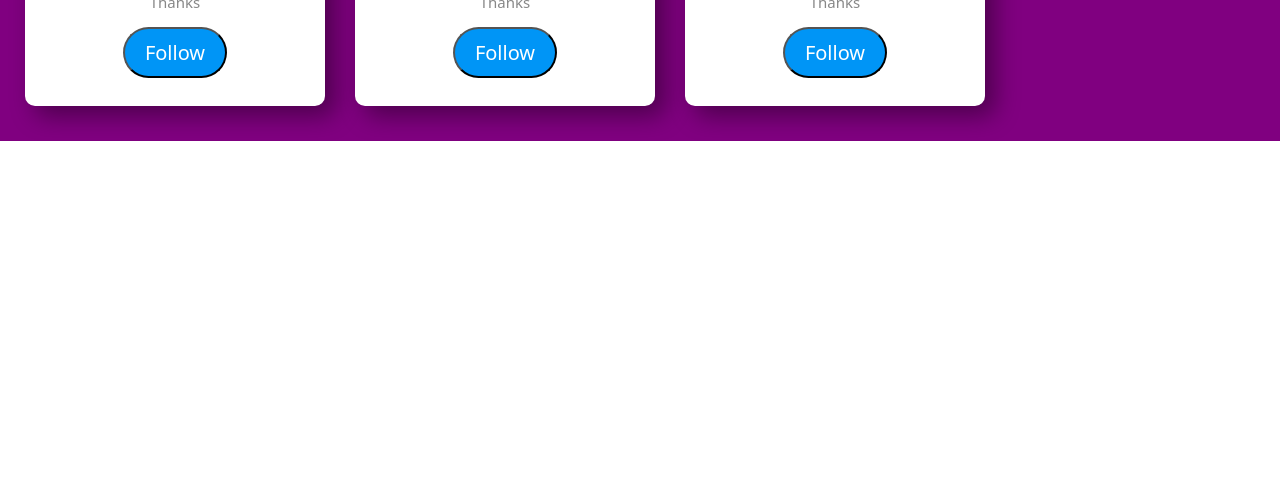
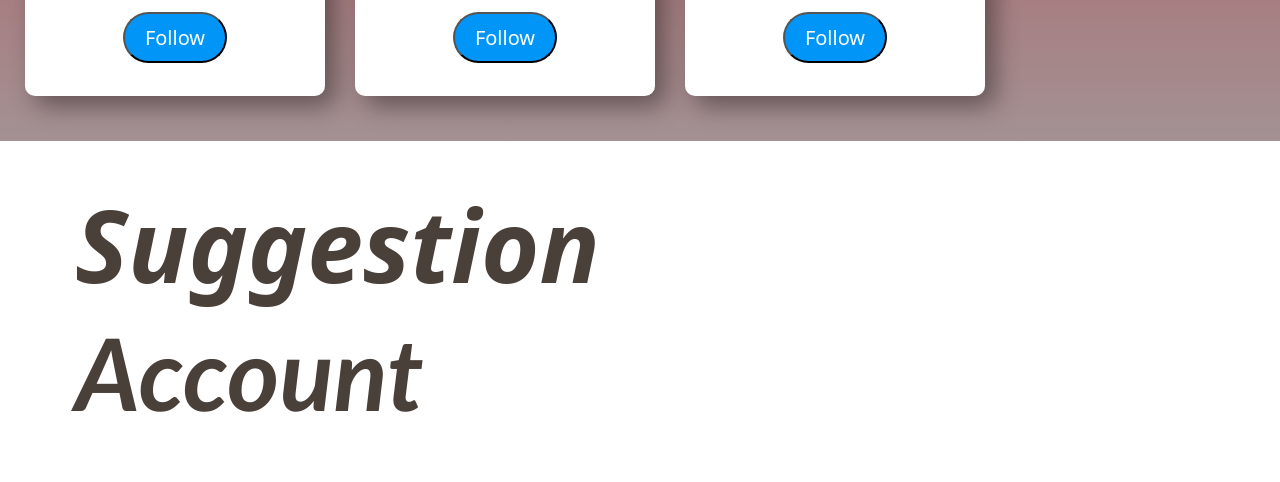
Before and after one commit to prashantsahu0916-ui/SuggestionWeb, a plain HTML site: page p/index.html in a window 1280 px wide. Shown: the part 659-1141 px from the top of the page. Before the commit the page ends 800 px from the top, so only its background shows below. Drawn offline with Linux system fonts and the light colour scheme.

Commit message:
Upadate CSS

```diff
--- a/p/index.html
+++ b/p/index.html
@@ -34,7 +34,7 @@
       </div>
       <div class="card">
         <img
-          src="https://images.unsplash.com/photo-1611145434336-2324aa4079cd?w=600&auto=format&fit=crop&q=60&ixlib=rb-4.1.0&ixid=NHwxMjA3fDA%3D"
+          src="https://images.unsplash.com/photo-1598507619174-04d674f7fb95?q=80&w=687&auto=format&fit=crop&ixlib=rb-4.1.0&ixid=NHwxMjA3fDA%3D"
           alt=""
         />
         <h3>Alisa singh</h3>
@@ -46,7 +46,7 @@
       </div>
       <div class="card">
         <img
-          src="https://plus.unsplash.com/premium_photo-1677368597077-009727e906db?w=600&auto=format&fit=crop&q=60&ixlib=rb-4.1.0&ixid=NHwxMjA3fDA%3D"
+          src="https://images.unsplash.com/photo-1609505848912-b7c3b8b4beda?q=80&w=765&auto=format&fit=crop&ixlib=rb-4.1.0&ixid=NHwxMjA3fDA%3D"
           alt=""
         />
         <h3>Setty shing</h3>
@@ -58,7 +58,7 @@
       </div>
       <div class="card">
         <img
-          src="https://plus.unsplash.com/premium_photo-1677368597077-009727e906db?w=600&auto=format&fit=crop&q=60&ixlib=rb-4.1.0&ixid=NHwxMjA3fDA%3D"
+          src="https://plus.unsplash.com/premium_photo-1670282393309-70fd7f8eb1ef?q=80&w=687&auto=format&fit=crop&ixlib=rb-4.1.0&ixid=NHwxMjA3fDA%3D"
           alt=""
         />
         <h3>Lerry Human</h3>
@@ -70,7 +70,7 @@
       </div>
       <div class="card">
         <img
-          src="https://plus.unsplash.com/premium_photo-1677368597077-009727e906db?w=600&auto=format&fit=crop&q=60&ixlib=rb-4.1.0&ixid=NHwxMjA3fDA%3D"
+          src="https://images.unsplash.com/photo-1529626455594-4ff0802cfb7e?q=80&w=687&auto=format&fit=crop&ixlib=rb-4.1.0&ixid=NHwxMjA3fDA%3D"
           alt=""
         />
         <h3>Nitya sman</h3>
@@ -80,6 +80,10 @@
         </p>
         <button>Follow</button>
       </div>
+      <div id="suggestion">
+        <h1>Suggestion</h1>
+        <h3>Account</h3>
+      </div>
     </div>
   </body>
 </html>
--- a/p/style.css
+++ b/p/style.css
@@ -23,7 +23,7 @@ body {
 .main {
   height: 100%;
   width: 100%;
-  background-color: purple;
+  background: linear-gradient(#f6e0b5, #efa990, #aa6f73, #a39193);
   padding: 25px;
   display: flex;
   flex-wrap: wrap;
@@ -69,3 +69,19 @@ button:hover {
   border-color: black;
   color: black;
 }
+h3 {
+  font-size: 100px;
+  font-weight: 100px;
+  font-family: "Gill Sans", "Gill Sans MT", Calibri, "Trebuchet MS", sans-serif;
+  font-style: italic;
+  color: #4a403a;
+}
+h1 {
+  font-size: 100px;
+  font-weight: 100px;
+  font-style: oblique;
+  color: #4a403a;
+}
+#suggestion {
+  padding: 50px;
+}
```
